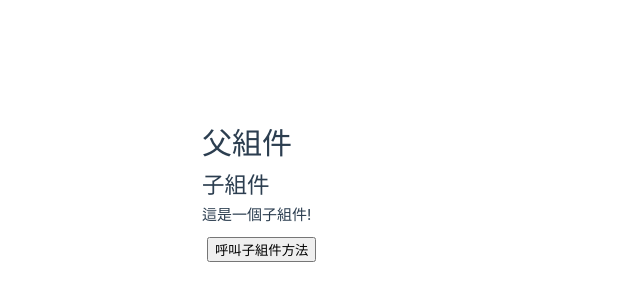
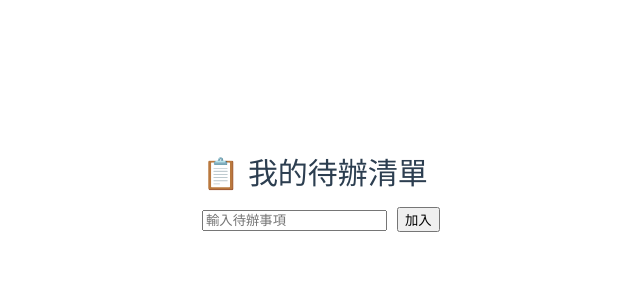
Before and after one commit to JerryChang0504/20250524vue3, a Vue app: page / in a window 1280 px wide. Shown: the part 210-510 px from the top of the page, without its empty margins (438-1078 px from the left). Built offline with nearby package versions, Linux system fonts and the light colour scheme.

Commit message:
defineEmits

```diff
--- a/src/App.vue
+++ b/src/App.vue
@@ -28,6 +28,7 @@ import OnUnmounted from './components/OnUnmounted.vue'
 import onUpdated from './components/onUpdated.vue'
 import RefComponent from './components/RefComponent.vue'
 import ParentComponent from './components/ParentComponent.vue'
+import toDoList from './components/toDoList.vue'
 const userDate = { name: 'Mary', age: 18 }
 
 </script>
@@ -38,12 +39,13 @@ const userDate = { name: 'Mary', age: 18 }
 
     <div class="wrapper">
       <!-- <HelloSetup :msg="'setup'" /> -->
-      <!-- <HelloWorld :msg="'You did it !'" :greetingMessage="'你好'" :userForm="userDate" /> -->
+      <HelloWorld :msg="'You did it !'" :greetingMessage="'你好'" :userForm="userDate" />
     </div>
   </header>
 
   <main>
-    <ParentComponent />
+    <toDoList />
+    <!-- <ParentComponent /> -->
     <!-- <RefComponent /> -->
     <!-- <onUpdated /> -->
     <!-- <OnUnmounted /> -->
--- /dev/null
+++ b/src/components/toDoList.vue
@@ -0,0 +1,46 @@
+<template>
+    <div>
+        <h1>📋 我的待辦清單</h1>
+        <input v-model="newItem" placeholder="輸入待辦事項" />
+        <button @click="addItem">加入</button>
+    </div>
+
+    <ul>
+        <todoItem v-for="(item, index) in todos" :key="index" :text="item" :index="index" @removeItem="handleRemove" />
+    </ul>
+</template>
+
+<script setup>
+
+import { ref } from 'vue'
+import todoItem from './todoItem.vue'
+
+const newItem = ref('')
+const todos = ref([])
+
+const addItem = () => {
+    if (newItem.value.trim() != '') {
+        todos.value.push(newItem.value)
+        newItem.value = ''
+    }
+}
+
+const handleRemove = (index) => {
+    todos.value.splice(index, 1)
+}
+
+</script>
+
+<style scoped>
+ol {
+    padding-left: 10px;
+}
+
+li {
+    margin: 5px 0;
+}
+
+button {
+    margin-left: 10px;
+}
+</style>
--- /dev/null
+++ b/src/components/todoItem.vue
@@ -0,0 +1,17 @@
+<template>
+    <li>
+        {{ text }}
+        <button @click="remove">刪除</button>
+    </li>
+</template>
+
+<script setup>
+const props = defineProps(['text', 'index'])
+const emit = defineEmits('removeItem')
+const remove = () => {
+    emit('removeItem', props.index)
+}
+
+</script>
+
+<style scoped></style>
```
